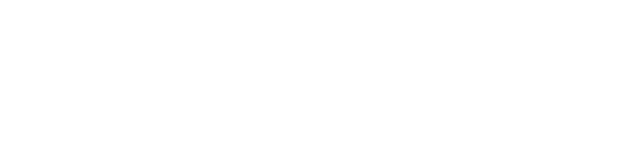
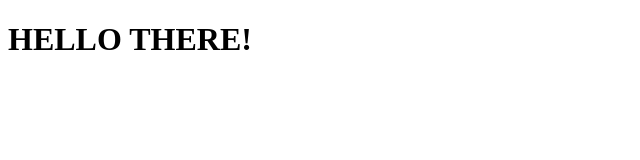
Before and after one commit to Sina-Kashanchi/Demo1, a plain HTML site: page index.html in a window 1280 px wide. Shown: the whole page, without its empty margins (0-640 px from the left). Drawn offline with Linux system fonts and the light colour scheme.

Commit message:
FIXED HTML 4th commit

```diff
--- a/index.html
+++ b/index.html
@@ -4,6 +4,6 @@
         <title>HELLO THERE</title>
     </head>
     <body>
-
+        <h1>HELLO THERE!</h1>
     </body>
 </html>
```
